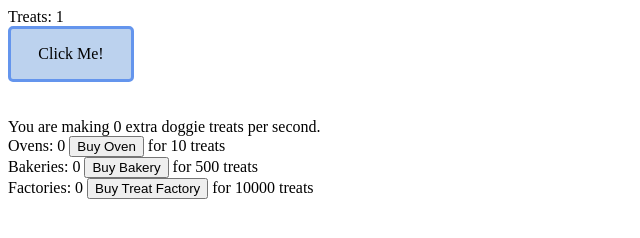
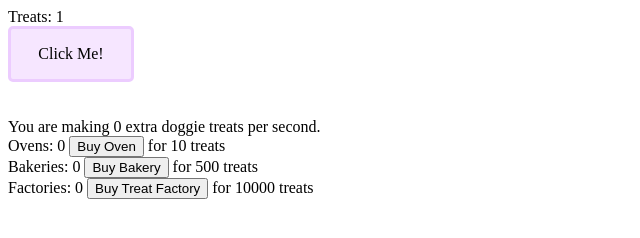
Before and after one commit to SaskiaVanR/doggieclicker, a plain HTML site: page index.html in a window 1280 px wide. Both pictures are taken after a click on the element "Click Me!". Shown: the whole page, without its empty margins (0-640 px from the left). Drawn offline with Linux system fonts and the light colour scheme.

Commit message:
Button is now lavender

```diff
--- a/doggie.css
+++ b/doggie.css
@@ -11,8 +11,8 @@ and open the template in the editor.
 div {
     height: 50px;
     width: 120px;
-    border-color:#6495ED;
-    background-color:#BCD2EE;
+    border-color:#ecccff;
+    background-color:#f6e6ff;
     border-style:solid;
     border-radius:5px;
     cursor: pointer;
--- a/doggie.js
+++ b/doggie.js
@@ -34,11 +34,11 @@ function treatClick(number){
 }
 
 function treatDown(){
-    document.getElementById("treatbutton").style.backgroundColor = "#BCD200";
+    document.getElementById("treatbutton").style.backgroundColor = "#ecccff";
 }
 
 function treatUp(){
-    document.getElementById("treatbutton").style.backgroundColor = "#BCD2EE";
+    document.getElementById("treatbutton").style.backgroundColor = "#f6e6ff";
 }
 
 
```
